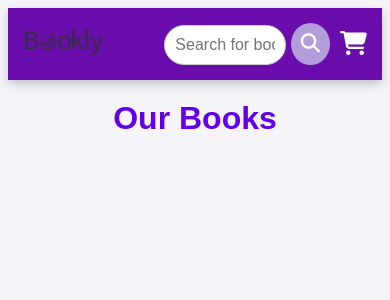
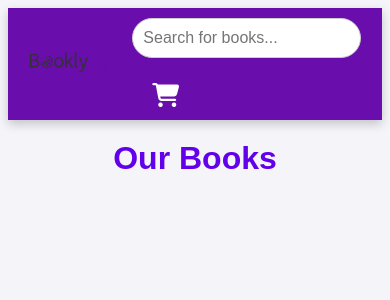
Before and after one commit to lgic-project/BookComSystem, a PHP site: page /products.php in a window 390 px wide. Shown: the top 300 px of the page. Run offline with PHP 8.4, Linux system fonts and the light colour scheme; data that the repository does not hold is empty; some libraries are stand-ins or nearby versions.

Commit message:
header issue in products solved, added cart icon and search icon in products page

```diff
--- a/about.php
+++ b/about.php
@@ -7,6 +7,7 @@
     <title>About Us</title>
     <link rel="stylesheet" href="./css/aboutus.css">
     <link rel="stylesheet" href="https://cdnjs.cloudflare.com/ajax/libs/font-awesome/6.7.1/css/all.min.css">
+    <script src="https://kit.fontawesome.com/a076d05399.js" crossorigin="anonymous"></script>
 </head>
 
 <body>
--- a/css/header.css
+++ b/css/header.css
@@ -12,13 +12,6 @@ header {
     justify-content: space-between;
     width: 100%;
     box-sizing: border-box;
-    transition: background-color 0.3s ease, box-shadow 0.3s ease;
-}
-
-
-/* Hover effect for sticky header */
-header:hover {
-    box-shadow: 0 8px 20px rgba(0, 0, 0, 0.3); /* Enhance shadow on hover */
 }
 
 /* Header Container */
@@ -30,50 +23,41 @@ header:hover {
 }
 
 /* Logo */
-.header-container .logo img {
+.logo img {
     width: 80px;
     height: auto;
     transition: transform 0.3s ease;
 }
 
-.header-container .logo img:hover {
-    transform: scale(1.1); /* Zoom-in effect on logo */
+.logo img:hover {
+    transform: scale(1.1); /* Zoom-in effect */
 }
 
 /* Navigation Bar */
 .nav-bar {
+    flex-grow: 1;
     display: flex;
-    align-items: center;
     justify-content: center;
-    flex-grow: 1;
 }
 
 .nav-links {
     list-style: none;
     display: flex;
     gap: 20px;
-    align-items: center;
-    animation: fadeIn 1s ease-in-out;
 }
 
-.nav-links li {
-    position: relative;
-}
-
-/* Navigation Link Styling */
 .nav-links a {
     text-decoration: none;
-    color: #f3e5f5; /* Light text for better contrast */
+    color: #f3e5f5;
     font-weight: 500;
     padding: 8px 12px;
     border-radius: 5px;
-    transition: background-color 0.3s ease, color 0.3s ease, transform 0.3s ease;
+    transition: background-color 0.3s ease, color 0.3s ease;
 }
 
 .nav-links a:hover {
-    background-color: #d1c4e9; /* Lighter hover effect */
+    background-color: #d1c4e9;
     color: #fff;
-    transform: scale(1.1);
 }
 
 /* Dropdown Menu */
@@ -81,19 +65,13 @@ header:hover {
     display: none;
     position: absolute;
     top: 100%;
-    left: 0;
     background-color: #b39ddb;
     border-radius: 5px;
-    box-shadow: 0 4px 15px rgba(0, 0, 0, 0.2);
-    padding: 10px 0;
-    z-index: 10;
-    opacity: 0;
-    animation: fadeIn 0.5s ease-out;
+    box-shadow: 0 4px 10px rgba(0, 0, 0, 0.2);
 }
 
 .nav-links li:hover .dropdown_menu {
     display: block;
-    opacity: 1;
 }
 
 .dropdown_menu ul {
@@ -101,30 +79,11 @@ header:hover {
     padding: 0;
 }
 
-.dropdown_menu ul li {
+.dropdown_menu ul li a {
     padding: 10px;
-}
-
-.dropdown_menu ul li a {
     color: #fff;
+    display: block;
     text-decoration: none;
-    font-weight: 500;
-    transition: background-color 0.3s ease;
-}
-
-.dropdown_menu ul li a:hover {
-    background-color: #d1c4e9;
-    color: #fff;
-}
-
-/* Right Section (Search Bar, Cart) */
-.header-right {
-    display: flex;
-    align-items: center;
-    justify-content: flex-end;
-    gap: 20px;
-    flex-grow: 1;
-    padding-left: 20px;
 }
 
 /* Search Bar */
@@ -138,9 +97,9 @@ header:hover {
     padding: 10px;
     border: 1px solid #ccc;
     border-radius: 20px;
+    outline: none;
     font-size: 1rem;
-    outline: none;
-    transition: 0.3s ease, border-color 0.3s ease;
+    transition: border-color 0.3s ease;
 }
 
 .search-bar input[type="text"]:focus {
@@ -149,43 +108,28 @@ header:hover {
 }
 
 .search-bar button {
-    background-color: #b39ddb;
-    color: #fff;
-    padding: 10px;
+    background-color: transparent;
     border: none;
-    border-radius: 50%;
+    margin-left: -35px;
+    font-size: 1.2rem;
+    color: #6a0dad;
     cursor: pointer;
-    font-size: 1.2rem;
-    transition: background-color 0.3s ease;
 }
 
 .search-bar button:hover {
-    background-color: #9c8cba;
-    transform: rotate(90deg);
+    color: #9c8cba;
 }
 
 /* Cart Icon */
 .cart a {
     font-size: 1.5rem;
     color: #fff;
-    transition: color 0.3s ease, transform 0.3s ease;
+    margin-left: 20px;
+    transition: color 0.3s ease;
 }
 
 .cart a:hover {
     color: #ffeb3d;
-    transform: scale(1.1);
-}
-
-/* Fade-in animation for links */
-@keyframes fadeIn {
-    from {
-        opacity: 0;
-        transform: translateY(-20px);
-    }
-    to {
-        opacity: 1;
-        transform: translateY(0);
-    }
 }
 
 /* Responsive Design */
@@ -194,29 +138,7 @@ header:hover {
         display: none;
     }
 
-    .header-right {
-        gap: 10px;
-    }
-
     .logo img {
         width: 60px;
     }
-
-    .search-bar input[type="text"] {
-        width: 100px;
-    }
 }
-
-@media (max-width: 480px) {
-    .header {
-        flex-direction: column;
-        align-items: center;
-        padding: 15px;
-    }
-
-    .nav-links {
-        flex-direction: column;
-        align-items: center;
-        gap: 10px;
-    }
-}
--- a/footer.php
+++ b/footer.php
@@ -38,7 +38,7 @@ footer {
 
 /* Logo styling (if you add an image) */
 .footer .box img {
-    width: 80px; /* Adjusted logo size */
+    width: 200px; /* Adjusted logo size */
     margin-bottom: 15px;
     align-self: center;
 }
@@ -132,7 +132,7 @@ footer {
 
     <div class="box-container">
         <div class="box">
-            <img src="" alt="logo">
+            <img src="logo/logo-removebg-preview.png" alt="logo">
         </div>
         <div class="box">
             <h3>Quick links</h3>
--- a/header.php
+++ b/header.php
@@ -1,42 +1,42 @@
-<!-- <?php
-// Start the session only if it hasn't been started yet
+<?php
+// Start the session if not started already
 if (session_status() === PHP_SESSION_NONE) {
     session_start();
 }
 
+// Set default theme if not set
 if (!isset($_SESSION['theme'])) {
     $_SESSION['theme'] = 'light-mode'; // Default theme
 }
 
-// Toggle the theme
+// Update theme if requested
 if (isset($_POST['theme'])) {
     $_SESSION['theme'] = $_POST['theme'];
 }
-?> -->
-
+?>
 <!DOCTYPE html>
 <html lang="en">
 <head>
     <meta charset="UTF-8">
     <meta name="viewport" content="width=device-width, initial-scale=1.0">
-    <title>Header</title>
-    <link rel="stylesheet" href="css/header.css">
+    <title>Website Header</title>
     <!-- Font Awesome for icons -->
     <script src="https://kit.fontawesome.com/a076d05399.js" crossorigin="anonymous"></script>
+    <!-- Link to header CSS -->
+    <link rel="stylesheet" href="css/header.css">
 </head>
-<!-- <body class="<?php echo $_SESSION['theme']; ?>"> -->
-
+<body class="<?php echo $_SESSION['theme']; ?>">
 <header class="header">
     <div class="header-container">
         <!-- Logo -->
         <div class="logo">
-            <a href="index.php"><img src="logo/logo-no-slogan-removebg-preview.png  " alt="Logo"></a>
+            <a href="index.php"><img src="logo/logo-no-slogan-removebg-preview.png" alt="Logo"></a>
         </div>
 
-        <!-- Navigation Links -->
+        <!-- Navigation Bar -->
         <nav class="nav-bar">
             <ul class="nav-links">
-                <li><a href="./index.php">Home</a></li>
+                <li><a href="index.php">Home</a></li>
                 <li><a href="products.php">Products</a></li>
                 <li>
                     <a href="category.php">Categories <i class="fas fa-caret-down"></i></a>
@@ -59,7 +59,7 @@ if (isset($_POST['theme'])) {
             </ul>
         </nav>
 
-        <!-- Right Section: Search Bar, Cart, Theme Toggle -->
+        <!-- Search Bar and Cart -->
         <div class="header-right">
             <div class="search-bar">
                 <form action="search.php" method="GET">
@@ -71,17 +71,7 @@ if (isset($_POST['theme'])) {
                 <a href="cart.php"><i class="fas fa-shopping-cart"></i></a>
             </div>
         </div>
-
-            <!-- <form action="" method="POST" class="theme-toggle-form">
-                <label class="toggle-switch">
-                    <input type="hidden" name="theme" value="<?php echo ($_SESSION['theme'] === 'light-mode') ? 'dark-mode' : 'light-mode'; ?>">
-                    <input type="checkbox" onchange="this.form.submit()" <?php echo ($_SESSION['theme'] === 'dark-mode') ? 'checked' : ''; ?>>
-                    <span class="slider"></span>
-                </label>
-            </form> -->
-        </div>
     </div>
 </header>
-
 </body>
 </html>
--- a/index.php
+++ b/index.php
@@ -8,12 +8,10 @@ if (session_status() == PHP_SESSION_NONE) {
     session_start();
 }
 
-// Set the default theme if not set
 if (!isset($_SESSION['theme'])) {
     $_SESSION['theme'] = 'light-mode';
 }
 
-// Include the header for all pages
 include 'header.php';
 
 // Determine the requested page
--- a/products.php
+++ b/products.php
@@ -1,15 +1,15 @@
 <?php
 // Include database connection
 include 'connection/config.php'; // Update this path as needed
-
+include 'header.php';
 // Fetch books from the database
 $sql = "SELECT * FROM books";
 $result = $mysqli->query($sql);
 
 if (!$result) {
     die("Error fetching books: " . $mysqli->error);
+
 }
-include 'header.php';
 ?>
 
 <!DOCTYPE html>
@@ -18,81 +18,15 @@ include 'header.php';
     <meta charset="UTF-8">
     <meta name="viewport" content="width=device-width, initial-scale=1.0">
     <title>Products</title>
-    <style>
-        body {
-            font-family: 'Arial', sans-serif;
-            background-color: #f4f4f9;
-            color: #333;
-        }
-
-        h1 {
-            text-align: center;
-            margin-top: 20px;
-            color: #6200ea;
-        }
-
-        .container {
-            max-width: 1200px;
-            margin: 20px auto;
-        }
-
-        .products-grid {
-            display: grid;
-            grid-template-columns: repeat(auto-fit, minmax(300px, 1fr));
-            gap: 20px;
-        }
-
-        .product-card {
-            background: #fff;
-            border: 1px solid #ddd;
-            border-radius: 12px;
-            padding: 20px;
-            text-align: center;
-            box-shadow: 0 4px 8px rgba(0, 0, 0, 0.1);
-            transition: transform 0.3s, box-shadow 0.3s;
-        }
-
-        .product-card:hover {
-            transform: translateY(-10px);
-            box-shadow: 0 6px 15px rgba(0, 0, 0, 0.2);
-        }
-
-        .product-card img {
-            max-width: 80%;
-            margin-bottom: 15px;
-            border-radius: 8px;
-        }
-
-        .buttons button {
-            background: #6200ea;
-            color: #fff;
-            border: none;
-            padding: 10px 15px;
-            border-radius: 20px;
-            cursor: pointer;
-            margin: 5px;
-        }
-
-        .buttons button:hover {
-            background: #3700b3;
-        }
-
-        #popup-message {
-            display: none;
-            position: fixed;
-            top: 20%;
-            left: 50%;
-            transform: translate(-50%, -50%);
-            background-color: #6200ea;
-            color: #fff;
-            padding: 20px 30px;
-            border-radius: 10px;
-            box-shadow: 0 4px 8px rgba(0, 0, 0, 0.2);
-            z-index: 1000;
-        }
-    </style>
+    <link rel="stylesheet" href="css/products.css">
+    <script src="https://kit.fontawesome.com/a076d05399.js" crossorigin="anonymous"></script>
+    <link rel="stylesheet" href="https://cdnjs.cloudflare.com/ajax/libs/font-awesome/6.7.1/css/all.min.css">
 </head>
 <body>
+
+
+
+    <!-- Main Content -->
     <div class="container">
         <h1>Our Books</h1>
         <div class="products-grid">
@@ -115,8 +49,11 @@ include 'header.php';
             <?php endwhile; ?>
         </div>
     </div>
+
+    <!-- Popup for "Added to cart" -->
     <div id="popup-message"><p>Added to cart</p></div>
 
+    <!-- JavaScript for Cart Functionality -->
     <script>
         document.querySelectorAll('.add-to-cart-form').forEach(form => {
             form.addEventListener('click', function () {
```
Also changed, not shown: css/products.css (added, +72 -0 lines). Lines whose indentation alone changed are shown as unchanged.
